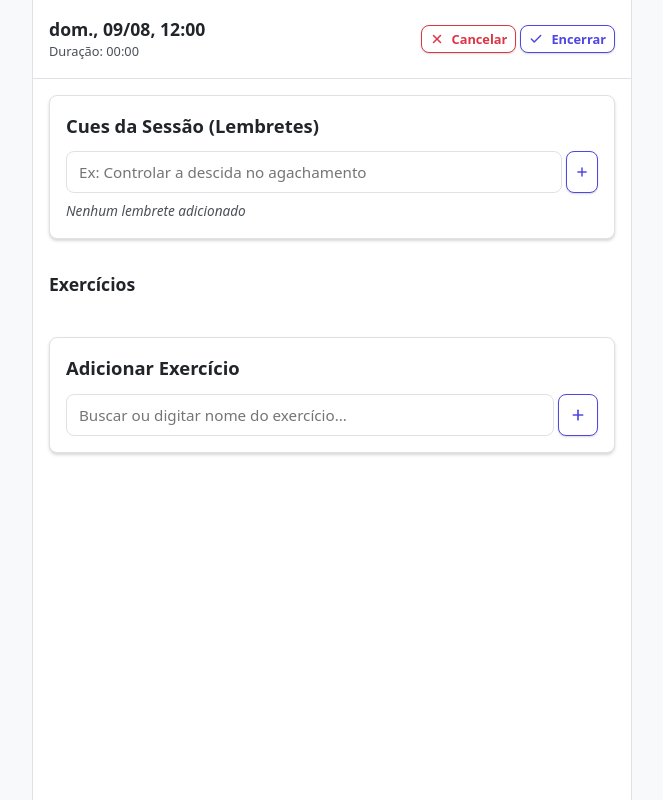
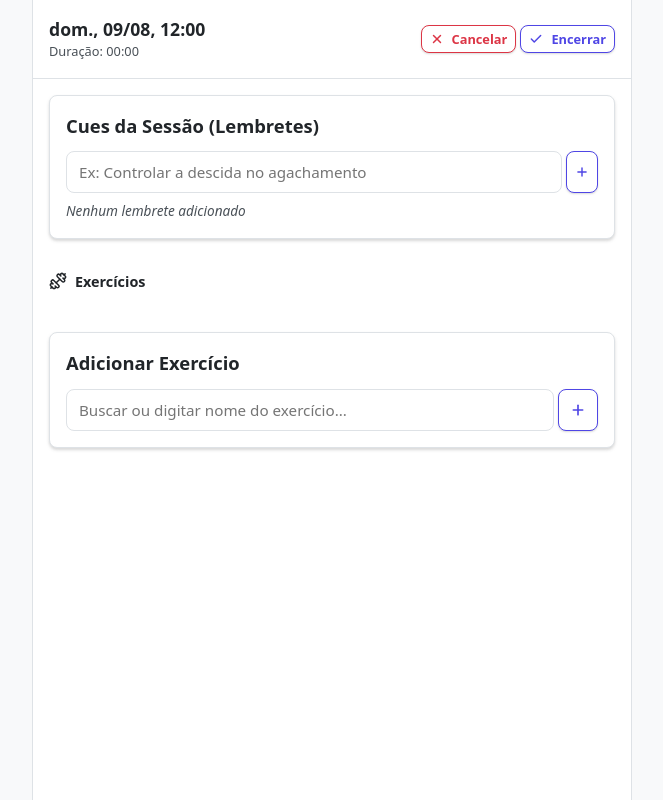
Before and after one commit to DeividSouSan/meu-treino, a React (Vite) app: page / in a window 1280 px wide. Both pictures are taken after a click on the button "Criar primeiro treino". Shown: the whole page, without its empty margins (308-971 px from the left). Built offline with nearby package versions, Linux system fonts and the light colour scheme.

Commit message:
fix: ajusta tamanho do ícone Dumbbell para 18px no título de exercícios
O ícone <Dumbbell /> estava com tamanho padrão 24px, desproporcional
ao texto de 1.1rem. Agora usa size={18} para ficar proporcional.

```diff
--- a/src/views/ActiveWorkoutView.tsx
+++ b/src/views/ActiveWorkoutView.tsx
@@ -8,6 +8,8 @@ import {
   CueManager,
   ExerciseSearch,
 } from '../components/active-workout';
+import { MtSectionTitle } from '../components';
+import { Dumbbell } from 'lucide-react';
 
 export interface ActiveWorkoutViewProps {
   activeSession: WorkoutSession | null;
@@ -251,7 +253,7 @@ export function ActiveWorkoutView({
             />
 
             <section style={{ marginTop: 'var(--spacing-md)' }}>
-              <h2 style={{ fontSize: '1.1rem', marginBottom: 'var(--spacing-sm)' }}>Exercícios</h2>
+              <MtSectionTitle icon={<Dumbbell size={18} />} style={{ fontSize: '1.1rem', marginBottom: 'var(--spacing-sm)' }}>Exercícios</MtSectionTitle>
               <ExerciseList
                 exercises={currentSession.exercises}
                 selectedExerciseId={currentExerciseId}
```
